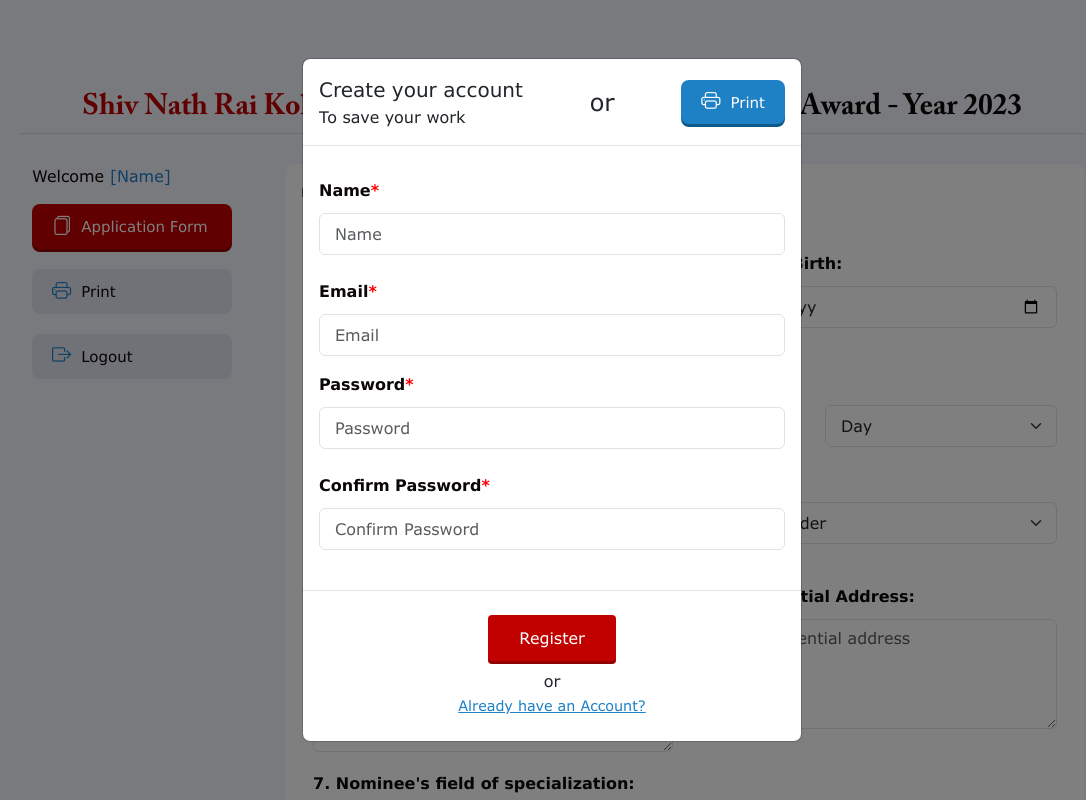
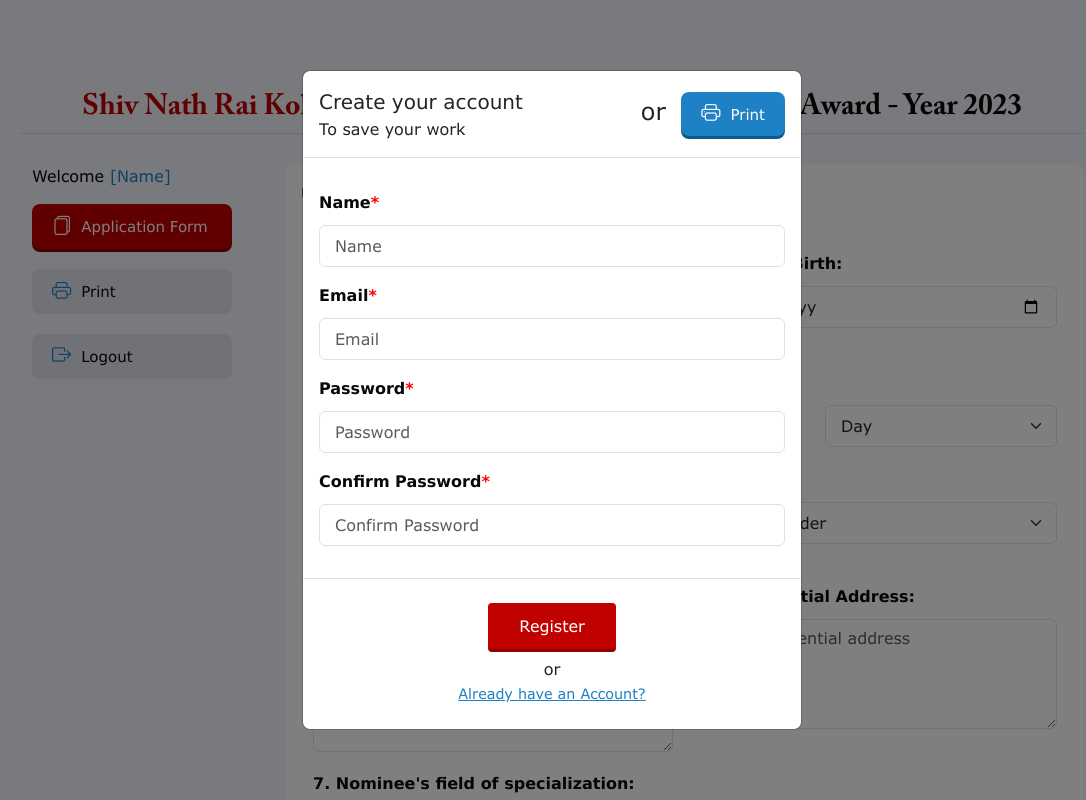
Before and after one commit to NKdesigndev/dcsaForm, a PHP site: page /admin_panel.html in a window 1280 px wide. Shown: the whole page, without its empty margins (88-1174 px from the left). Run offline with PHP 8.4, Linux system fonts and the light colour scheme.

Commit message:
authentication in progress

```diff
--- a/admin_panel.html
+++ b/admin_panel.html
@@ -27,7 +27,7 @@
                 <div>
                     <button class="tabBtn activeBtn"><i class="bi bi-files"></i>Application Form </button>
                     <button class="tabBtn"><i class="bi bi-printer"></i>print</button>
-                    <button class="tabBtn" data-bs-toggle="modal" data-bs-target="#registerModal"><i class="bi bi-box-arrow-right"></i>logout</button>
+                    <button class="tabBtn"><i class="bi bi-box-arrow-right"></i>logout</button>
                 </div>
             </div>
 
@@ -699,33 +699,33 @@
                     <h5 class="modal-title" id="staticBackdropLabel">Create your account</h5>
                     <p>To save your work</p>
                 </div>
-                <span>or</span>
                 <div>
-                    <button class="tabBtn av"><i class="bi bi-printer"></i>print</button>
+                    <span>or</span>
+                    <button class="tabBtn"><i class="bi bi-printer"></i>print</button>
                 </div>
             </div>
             <form action="">
                 <div class="modal-body">
                     <div class="application-form">
-                        <div class="mt-3 mb-4">
+                        <div class="mt-3">
                             <label for="nomineeName" class="form-label">Name<span class="required-star">*</span></label>
                             <input type="text" class="form-control" id="nomineeName" placeholder="Name" name="nomineeName" required="true">
                         </div>
-                        <div>
+                        <div class="mt-3">
                             <label for="nomineeEmail" class="form-label">Email<span class="required-star">*</span></label>
                             <input type="email" class="form-control" id="nomineeEmail" placeholder="Email" name="nomineeEmail" required="true">
                         </div>
-                        <div class="mt-3 mb-4">
+                        <div class="mt-3">
                             <label for="nomineePassword" class="form-label">Password<span class="required-star">*</span></label>
                             <input type="password" class="form-control" id="nomineePassword" placeholder="Password" name="nomineePassword" required="true">
                         </div>
-                        <div class="mt-3 mb-4">
+                        <div class="mt-3">
                             <label for="nomineePasswordConfirm" class="form-label">Confirm Password<span class="required-star">*</span></label>
                             <input type="password" class="form-control" id="nomineePasswordConfirm" placeholder="Confirm Password" name="nomineePasswordConfirm" required="true">
                         </div>
                     </div>
                 </div>
-                <div class="modal-footer justify-content-end flex-column">
+                <div class="modal-footer mt-3 justify-content-end flex-column">
                     <!-- <div class="col-lg-12 d-flex justify-content"> -->
                         <!-- Submit button -->
                         <input type="submit" class="submit-btn mx-4" value="Register">
@@ -752,17 +752,17 @@
             <form action="">
                 <div class="modal-body">
                     <div class="application-form">
-                        <div>
+                        <div class="mt-3">
                             <label for="nomineeEmail" class="form-label">Email<span class="required-star">*</span></label>
                             <input type="email" class="form-control" id="nomineeEmail" placeholder="Email" name="nomineeEmail" required="true">
                         </div>
-                        <div class="mt-3 mb-4">
+                        <div class="mt-3">
                             <label for="nomineePassword" class="form-label">Password<span class="required-star">*</span></label>
                             <input type="password" class="form-control" id="nomineePassword" placeholder="Password" name="nomineePassword" required="true">
                         </div>
                     </div>
                 </div>
-                <div class="modal-footer justify-content-end flex-column">
+                <div class="modal-footer mt-3 justify-content-end flex-column">
                     <!-- <div class="col-lg-12 d-flex justify-content-center"> -->
                         <!-- Cancel button -->
                         <!-- <a href="javascript:void(0)" class="prev-btn"><button type="button" data-bs-dismiss="modal">Cancel</button></a> -->
--- a/assets/css/main.css
+++ b/assets/css/main.css
@@ -459,6 +459,7 @@ body {
   margin-bottom: 0;
 }
 .registerModal .modal-header .tabBtn {
+  margin-left: 10px;
   background-color: #1E81C6;
   color: #fff;
   -webkit-box-shadow: 0px 3px 0px #0e588b;
--- a/assets/sass/_adminPanel.scss
+++ b/assets/sass/_adminPanel.scss
@@ -131,6 +131,7 @@
             margin-bottom: 0;
         }
         .tabBtn{
+            margin-left: 10px;
             // margin-right: 20px;
             background-color: $secondary-clr;
             color: $bg-white;
```
Also changed, not shown: 1 other file.
